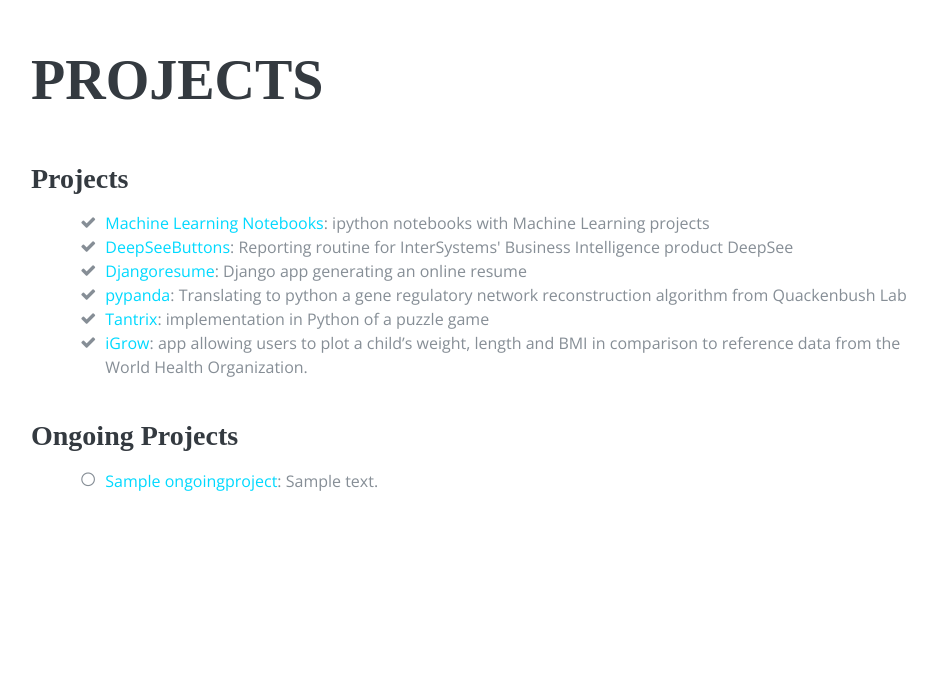
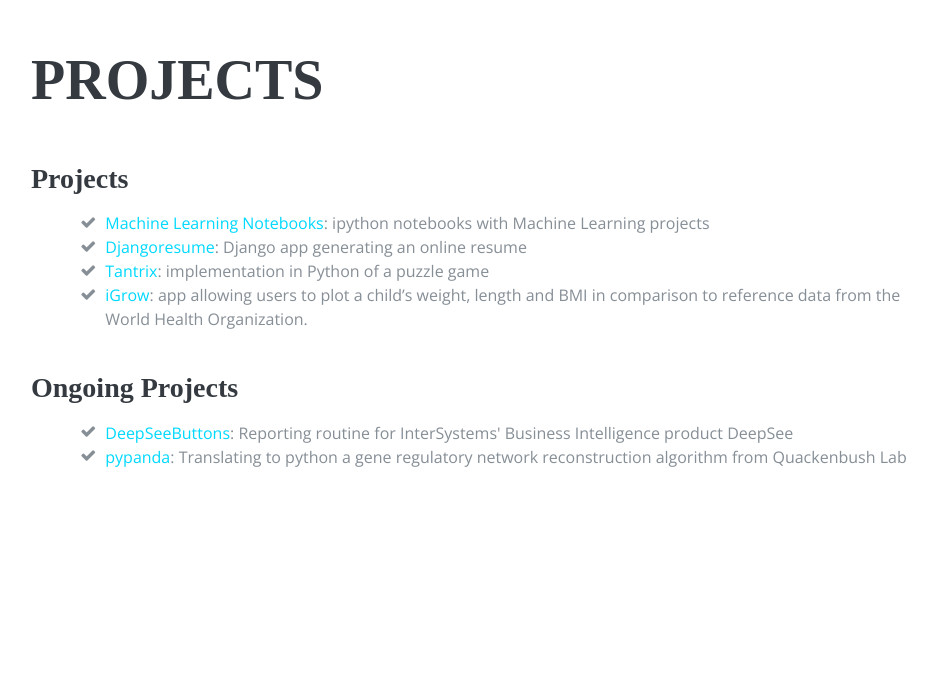
Before and after one commit to yslen7/Djangoresume, a Django app: page / in a window 1280 px wide. Shown: the part 4497-5187 px from the top of the page, without its empty margins (289-1226 px from the left). Run offline with Django 3.2, Linux system fonts and the light colour scheme; data comes from the database, SQL or seed files in the repository; both versions use the stored data as it was before the commit; tables that the repository leaves empty hold one stand-in row (values such as "Sample post"); some libraries are stand-ins or nearby versions; some web fonts are replaced.

Commit message:
Sat Mar 10 12:25:13 EST 2018

```diff
--- a/resume/models.py
+++ b/resume/models.py
@@ -238,20 +238,6 @@ class Project(models.Model):
     def __str__(self):
         return self.name
 
-class OngoingProject(models.Model):
-    name = models.CharField(max_length=255)
-    description = models.TextField(blank=True)
-    link = models.URLField(blank=True)
-    order = models.IntegerField(default=1)
-    picture = models.CharField(blank=True, max_length=150)
-    class Meta:
-        verbose_name_plural = "12. Ongoing Projects"
-        ordering = ['order','id']
-    def __unicode__(self):
-        return ' - '.join([self.name, self.link, self.description[0:50]+'...'])
-    def __str__(self):
-        return self.name
-
 class Achievement(models.Model):
     title = models.CharField(max_length=50, blank=True)
     description = models.TextField()
--- a/resume/templates/resume/resume.html
+++ b/resume/templates/resume/resume.html
@@ -261,12 +261,12 @@
   <section class="resume-section p-3 p-lg-5 d-flex flex-column" id="achievements">
     <div class="my-auto">
       <h2 class="mb-5">Projects</h2>
-
+      {% for prtype in projtype %}
       <div class="subheading mb-3">
-          <h3 class="mb-0">Projects</h3>
+          <h3 class="mb-0">{{ prtype.name }}</h3>
       </div>
       <ul class="achievements">
-        {% for proj in project %}
+        {% for proj in prtype.project_set.all %}
         <ul class="fa-ul mb-0">
           <li>
             <i class="fa-li fa fa-check"></i>
@@ -279,26 +279,7 @@
         {% endfor %}
       </ul>
       <br>
-
-      {% if ongoingproject %}
-      <div class="subheading mb-3">
-          <h3 class="mb-0">Ongoing Projects</h3>
-      </div>
-      <ul class="achievements">
-        {% for proj in ongoingproject %}
-        <ul class="fa-ul mb-0">
-          <li>
-            <i class="fa-li fa fa-circle-thin"></i>
-            {% if proj.name %}
-            <a href="{{ proj.link}}" target="_block">{{ proj.name }}</a>:
-            {%endif%}
-            {{ proj.description|safe }}
-          </li>
-        </ul>
-        {% endfor %}
-      </ul>
-      <br>
-      {% endif %}
+      {% endfor %}
     </div>
   </section>
 
--- a/resume/views.py
+++ b/resume/views.py
@@ -6,7 +6,7 @@ from django.template import RequestContext
 from .models import Overview, PersonalInfo
 from .models import Education, Job, JobAccomplishment
 from .models import Skillset, Skill, ProgrammingArea, ProgrammingLanguage, Language
-from .models import ProjectType, Project, OngoingProject
+from .models import ProjectType, Project
 from .models import Achievement, Publication
 
 
@@ -28,7 +28,6 @@ def index(request):
     language = Language.objects.all()
     projtype = ProjectType.objects.all()
     project = Project.objects.all()
-    ongoingproject = OngoingProject.objects.all()
     achievement = Achievement.objects.all()
     publication = Publication.objects.all()
 
@@ -44,7 +43,6 @@ def index(request):
         'proglan' : proglan,
         'projtype' : projtype,
         'project' : project,
-        'ongoingproject' : ongoingproject,
         'achievement' : achievement,
         'publication' : publication,
     })
```
Also changed, not shown: resume/admin.py (+1 -10 lines), db.sqlite3, resume/migrations/0036_delete_ongoingproject.py (added).
